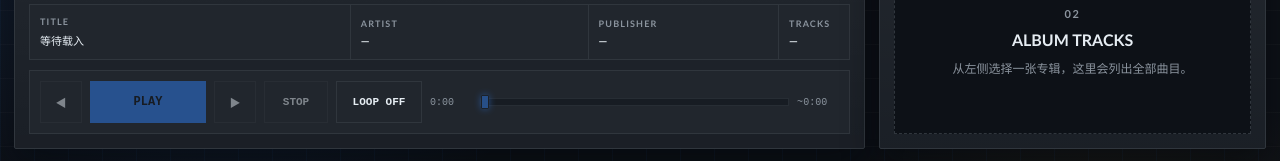
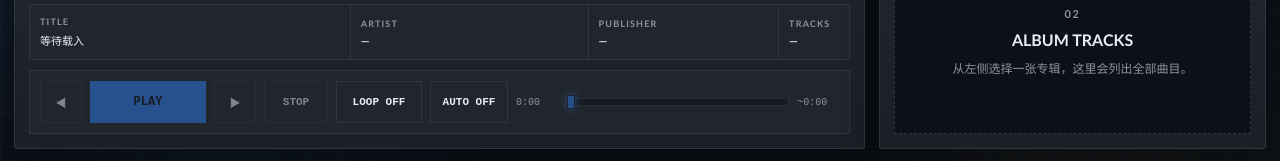
Before and after one commit to Algustav/816bitmusic, a React (Vite) app: page / in a window 1280 px wide. Shown: the part 228-389 px from the top of the page. Built offline with nearby package versions, Linux system fonts and the light colour scheme.

Commit message:
feat: add optional album autoplay

```diff
--- a/src/App.tsx
+++ b/src/App.tsx
@@ -45,6 +45,7 @@ export default function App() {
   const [selectedTrack, setSelectedTrack] = useState(1);
   const [seekPreview, setSeekPreview] = useState<number | null>(null);
   const [loopMode, setLoopMode] = useState<LoopMode>("off");
+  const [autoPlay, setAutoPlay] = useState(false);
   const [selectedAlbumId, setSelectedAlbumId] = useState<string | null>(null);
   const [loadingAlbumId, setLoadingAlbumId] = useState<string | null>(null);
   const [playbackError, setPlaybackError] = useState<string | null>(null);
@@ -101,6 +102,10 @@ export default function App() {
       setSeekPreview(null);
       handledEndedRevision.current = 0;
       setSelectedAlbumId(album.id);
+      if (autoPlay) {
+        await engine.play(nextMetadata.startingTrack);
+        setSnapshot(engine.getSnapshot());
+      }
     } catch (reason) {
       setError(reason instanceof Error ? reason.message : "无法读取专辑。");
     } finally {
@@ -287,6 +292,15 @@ export default function App() {
             >
               {LOOP_MODE_LABELS[loopMode]}
             </button>
+            <button
+              className={`transport__auto ${autoPlay ? "is-active" : ""}`}
+              type="button"
+              title="选择专辑后自动播放第一首"
+              aria-pressed={autoPlay}
+              onClick={() => setAutoPlay((enabled) => !enabled)}
+            >
+              AUTO {autoPlay ? "ON" : "OFF"}
+            </button>
             <div className="transport__time">
               <span>{formatTime(seekPreview ?? snapshot.currentTime)}</span>
               <input
--- a/src/styles.css
+++ b/src/styles.css
@@ -337,7 +337,7 @@ button:disabled {
 
 .transport {
   display: grid;
-  grid-template-columns: 42px 116px 42px 64px 86px minmax(240px, 1fr);
+  grid-template-columns: 42px 116px 42px 64px 86px 78px minmax(220px, 1fr);
   gap: 8px;
   align-items: end;
   margin-top: 10px;
@@ -358,7 +358,8 @@ button:disabled {
 
 .transport__step,
 .transport__stop,
-.transport__loop {
+.transport__loop,
+.transport__auto {
   min-height: 42px;
   border: 1px solid var(--line);
   color: var(--text);
@@ -370,12 +371,14 @@ button:disabled {
 
 .transport__step:not(:disabled):hover,
 .transport__stop:not(:disabled):hover,
-.transport__loop:not(:disabled):hover {
+.transport__loop:not(:disabled):hover,
+.transport__auto:not(:disabled):hover {
   border-color: var(--accent);
   color: var(--accent);
 }
 
-.transport__loop.is-active {
+.transport__loop.is-active,
+.transport__auto.is-active {
   border-color: var(--accent);
   color: var(--accent);
   background: color-mix(in srgb, var(--accent), var(--touch-bg) 88%);
@@ -732,7 +735,7 @@ button:disabled {
   }
 
   .transport {
-    grid-template-columns: 42px 1fr 42px 64px 86px;
+    grid-template-columns: 42px 1fr 42px 64px 86px 78px;
   }
 
   .transport__time {
@@ -820,7 +823,8 @@ button:disabled {
   }
 
   .transport__stop,
-  .transport__loop {
+  .transport__loop,
+  .transport__auto {
     grid-column: span 1;
   }
 
```
